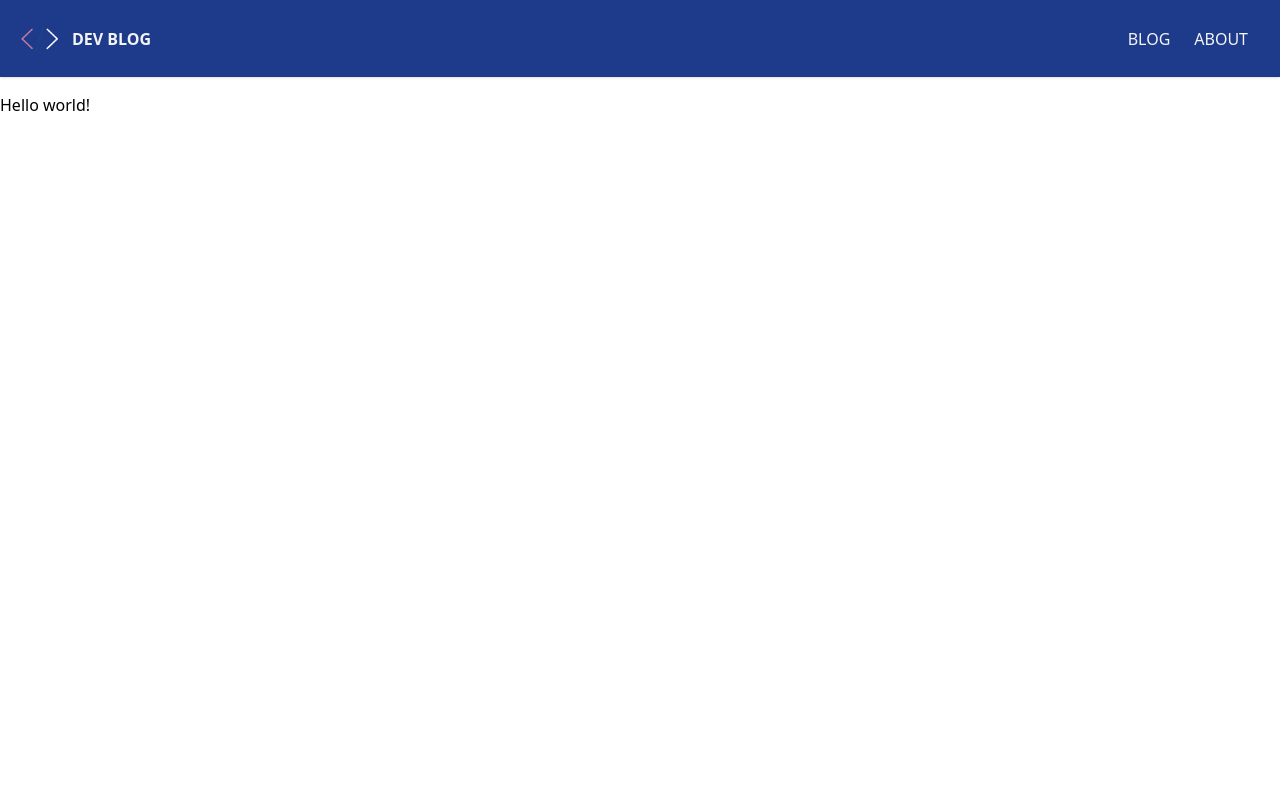
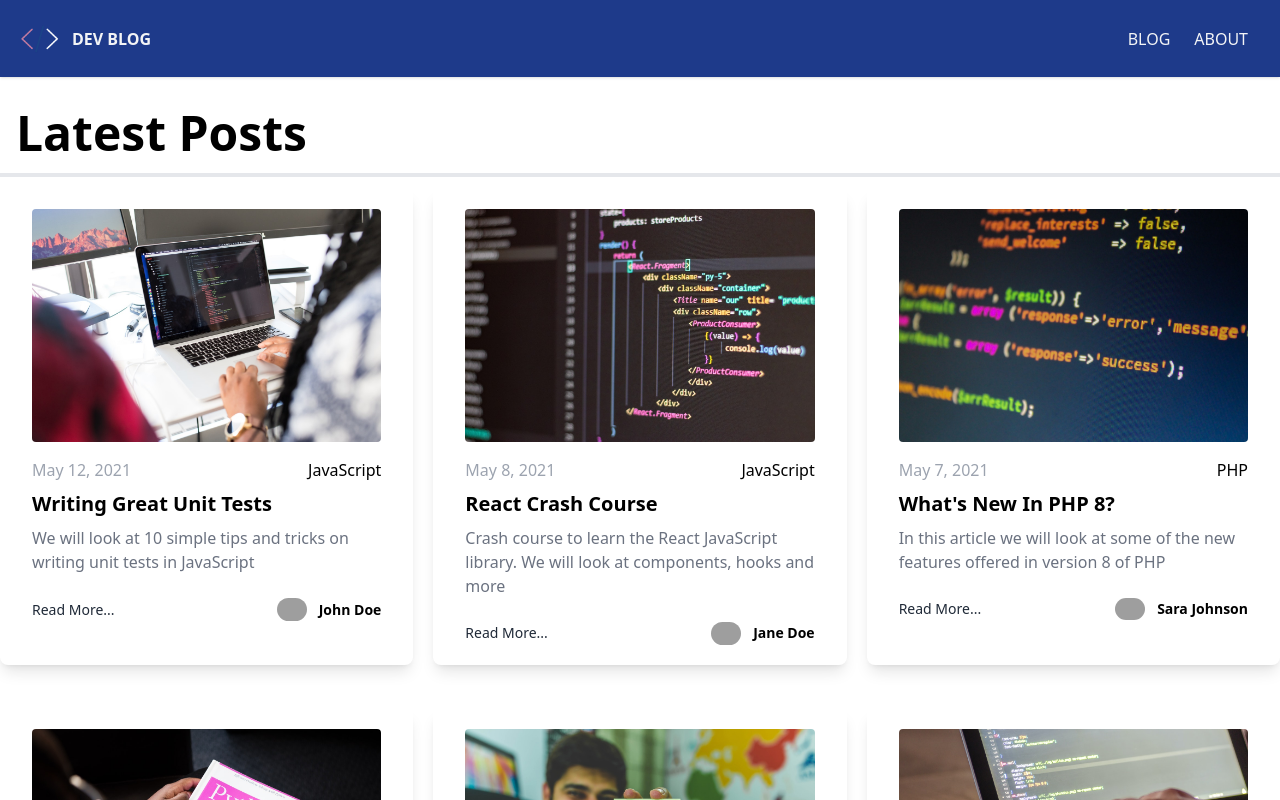
Before and after one commit to veekthorcodes/dev-blog, a Next.js app: page / in a window 1280 px wide. Shown: the top 800 px of the page. Built offline with nearby package versions, Linux system fonts and the light colour scheme; grey boxes are pictures that could not be loaded.

Commit message:
post component implementation

```diff
--- /dev/null
+++ b/components/Post.js
@@ -0,0 +1,44 @@
+import Image from "next/image";
+import Link from "next/link";
+
+const Post = ({ post }) => {
+  return (
+    <div className="bg-white-100 w-full rounded-lg py-5 px-8 shadow-lg my-3">
+      <Image
+        src={post.frontmatter.cover_image}
+        width={420}
+        height={600}
+        className="mb-4 rounded"
+      />
+
+      <div className="flex justify-between text-center">
+        <span className="font-light text-gray-400">
+          {post.frontmatter.date}
+        </span>
+        <div>{post.frontmatter.category}</div>
+      </div>
+
+      <div className="mt-2">
+        <Link
+          href={`/blog/${post.slug}`}
+          className="font-bold text-xl hover:underline"
+        >
+          {post.frontmatter.title}
+        </Link>
+      </div>
+      <p className="text-gray-500 mt-2">{post.frontmatter.excerpt}</p>
+
+      <div className="flex justify-between items-center mt-6 text-sm">
+        <Link href={`/blog/${post.slug}`} className="text-gray-800 hover:text-blue-500">
+          Read More...
+        </Link>
+        <div className="flex items-center">
+          <Image src={post.frontmatter.author_image} width={30} height={20} className="hidden rounded-full object-cover mx-3 md:block"/>
+          <h3 className="font-bold">{post.frontmatter.author}</h3>
+        </div>
+      </div>
+    </div>
+  );
+};
+
+export default Post;
--- a/next.config.js
+++ b/next.config.js
@@ -2,6 +2,9 @@
 const nextConfig = {
   reactStrictMode: true,
   swcMinify: true,
+  images: {
+    domains: ['randomuser.me'],
+  },
 }
 
 module.exports = nextConfig
--- a/pages/blog/index.js
+++ b/pages/blog/index.js
@@ -1,34 +1,11 @@
 import Layout from "../../components/Layout";
-import fs from "fs";
-import path from "path";
-import matter from "gray-matter";
-
-export async function getStaticProps() {
-  const files = fs.readdirSync(path.join("posts"));
-
-  const posts = files.map((filename) => {
-    const slug = filename.replace(".md", "");
-
-    const markdownWithMeta = fs.readFileSync(
-      path.join("posts", filename),
-      "utf-8"
-    );
-
-    const { data: frontMatter } = matter(markdownWithMeta);
-
-    return {
-      slug,
-      frontMatter,
-    };
-  });
-  console.log(posts);
-  return {
-    props: {posts},
-  };
-}
 
 const BlogPage = () => {
-  return <Layout>BlogPage</Layout>;
+  return (
+    <Layout>
+      <h1>Hello Blog!</h1>
+    </Layout>
+  );
 };
 
 export default BlogPage;
--- a/pages/index.js
+++ b/pages/index.js
@@ -1,10 +1,50 @@
+import fs from "fs";
+import path from "path";
+import Link from "next/link";
+import matter from "gray-matter";
+import { sortByDate } from "../utils";
+import Post from "../components/Post";
 import Layout from "../components/Layout";
 
+export async function getStaticProps() {
+  const files = fs.readdirSync(path.join("posts"));
 
-export default function Home() {
+  const posts = files.map((filename) => {
+    const slug = filename.replace(".md", "");
+
+    const markdownWithMeta = fs.readFileSync(
+      path.join("posts", filename),
+      "utf-8"
+    );
+
+    const { data: frontmatter } = matter(markdownWithMeta);
+
+    return {
+      slug,
+      frontmatter,
+    };
+  });
+  return {
+    props: { posts: posts.sort(sortByDate).slice(0, 6) },
+  };
+}
+
+export default function Home({ posts }) {
   return (
     <Layout>
-      <h1>Hello world!</h1>
+      <h1 className="text-5xl border-b-4 p-4 font-bold">Latest Posts</h1>
+      <div className="grid md:grid-cols-2 lg:grid-cols-3 gap-5">
+        {posts.map((post, idx) => (
+          <Post key={idx} post={post} />
+        ))}
+      </div>
+      <Link
+        href="/blog"
+        className="block text-center border border-blue-900 text-indigo-900 py-4 my-4 rounded-md hover:bg-blue-900 hover:text-white focus:outline-none focus:shadow-outline"
+      >
+        {" "}
+        All Posts
+      </Link>
     </Layout>
   );
 }
--- /dev/null
+++ b/utils/index.js
@@ -0,0 +1,3 @@
+export const sortByDate = (a, b) => {
+  return new Date(b.frontmatter.date) - new Date(a.frontmatter.date);
+}
```
